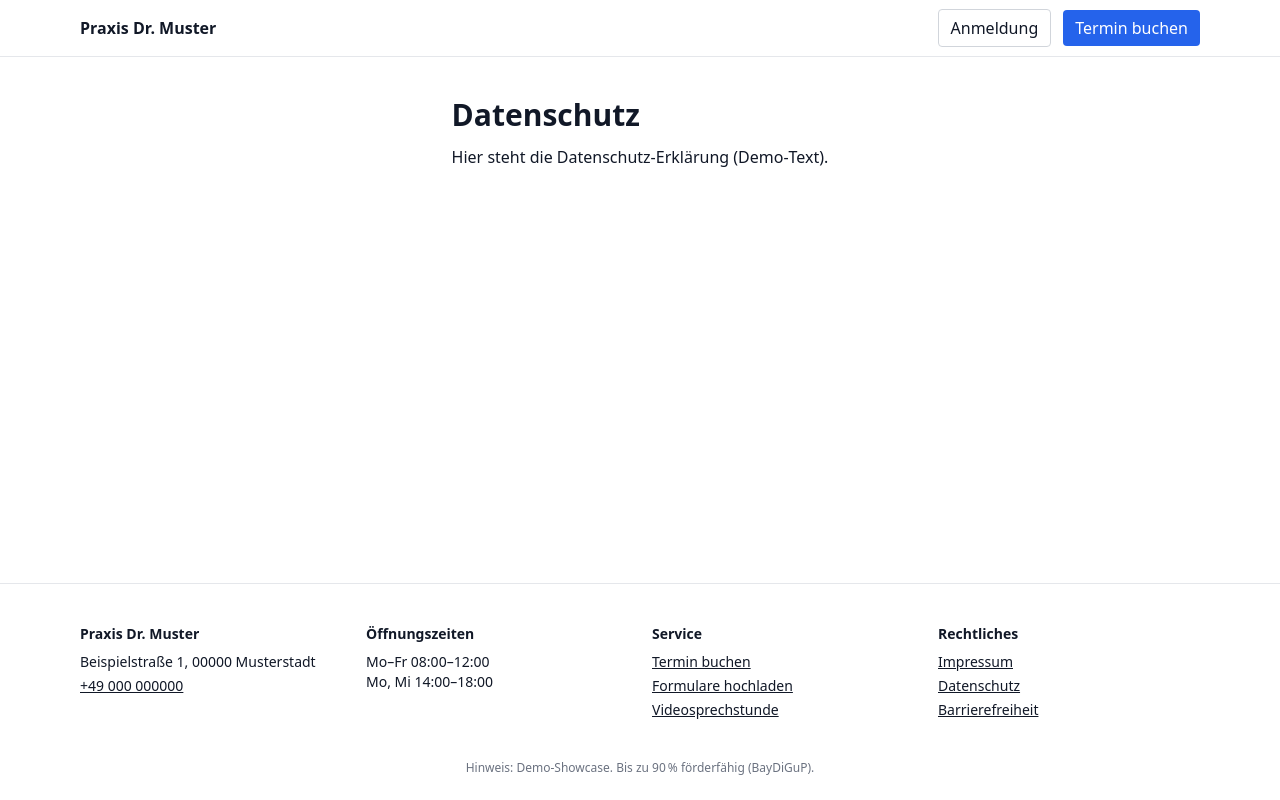
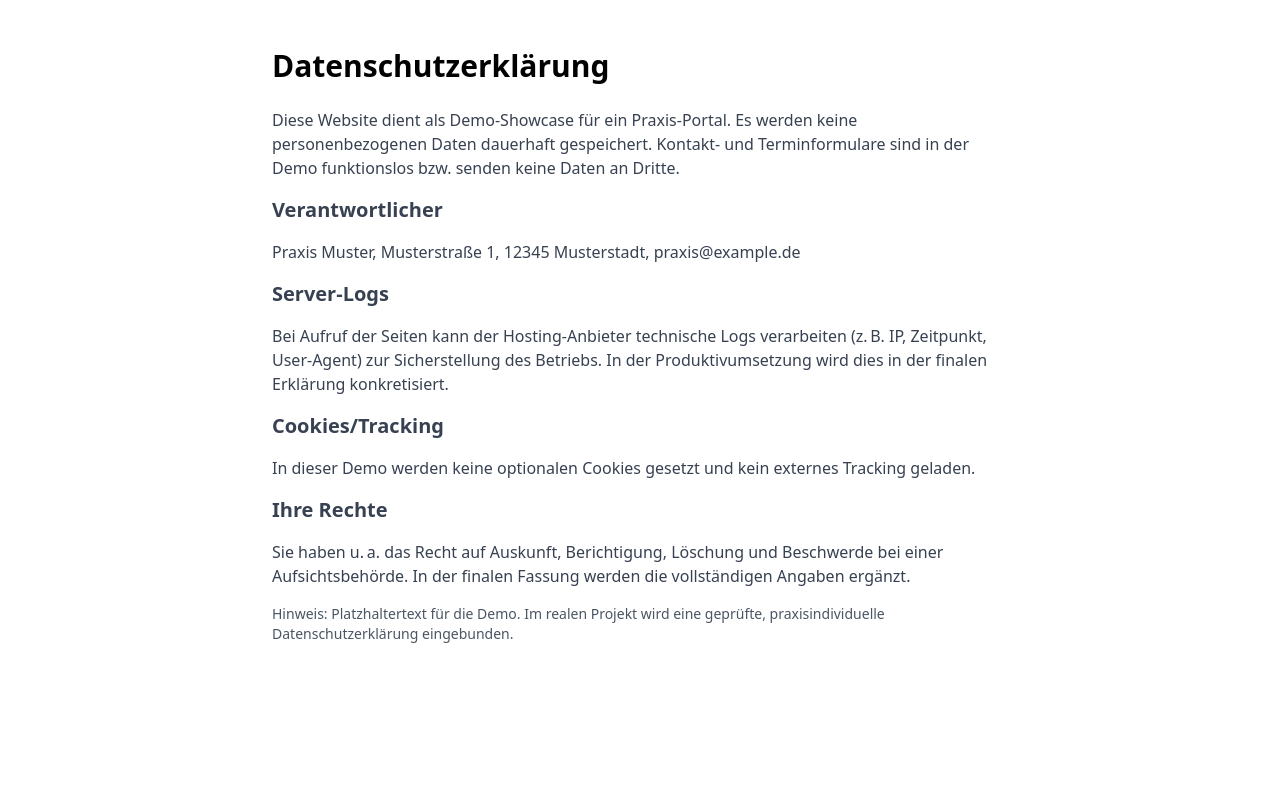
Before and after one commit to cyclebittt/arztpraxis-portal, a Next.js app: page /rechtliches/datenschutz in a window 1280 px wide. Built offline with nearby package versions, Linux system fonts and the light colour scheme.

Commit message:
Update page.js

```diff
--- a/app/rechtliches/datenschutz/page.js
+++ b/app/rechtliches/datenschutz/page.js
@@ -1,17 +1,42 @@
-import Navbar from "@/components/layout/Navbar";
-import Footer from "@/components/layout/Footer";
+'use client';
 
-export const metadata = { title: "Datenschutz – Praxisportal" };
+export default function DatenschutzPage() {
+  return (
+    <main className="min-h-screen bg-white text-black">
+      <div className="mx-auto max-w-3xl px-4 py-12">
+        <h1 className="text-3xl font-bold">Datenschutzerklärung</h1>
 
-export default function Page() {
-  return (
-    <div className="min-h-dvh flex flex-col">
-      <Navbar />
-      <main id="main" className="flex-1 mx-auto max-w-4xl px-4 py-10">
-        <h1 className="text-3xl font-bold">Datenschutz</h1>
-        <p className="mt-3">Hier steht die Datenschutz‑Erklärung (Demo‑Text).</p>
-      </main>
-      <Footer />
-    </div>
+        <section className="mt-6 space-y-4 text-gray-700">
+          <p>
+            Diese Website dient als Demo‑Showcase für ein Praxis‑Portal. Es werden keine
+            personenbezogenen Daten dauerhaft gespeichert. Kontakt‑ und Terminformulare sind
+            in der Demo funktionslos bzw. senden keine Daten an Dritte.
+          </p>
+          <h2 className="text-xl font-semibold">Verantwortlicher</h2>
+          <p>
+            Praxis Muster, Musterstraße 1, 12345 Musterstadt, praxis@example.de
+          </p>
+          <h2 className="text-xl font-semibold">Server‑Logs</h2>
+          <p>
+            Bei Aufruf der Seiten kann der Hosting‑Anbieter technische Logs verarbeiten (z. B. IP,
+            Zeitpunkt, User‑Agent) zur Sicherstellung des Betriebs. In der Produktivumsetzung wird
+            dies in der finalen Erklärung konkretisiert.
+          </p>
+          <h2 className="text-xl font-semibold">Cookies/Tracking</h2>
+          <p>
+            In dieser Demo werden keine optionalen Cookies gesetzt und kein externes Tracking geladen.
+          </p>
+          <h2 className="text-xl font-semibold">Ihre Rechte</h2>
+          <p>
+            Sie haben u. a. das Recht auf Auskunft, Berichtigung, Löschung und Beschwerde bei einer
+            Aufsichtsbehörde. In der finalen Fassung werden die vollständigen Angaben ergänzt.
+          </p>
+          <p className="text-sm text-gray-600">
+            Hinweis: Platzhaltertext für die Demo. Im realen Projekt wird eine geprüfte,
+            praxisindividuelle Datenschutzerklärung eingebunden.
+          </p>
+        </section>
+      </div>
+    </main>
   );
 }
```
